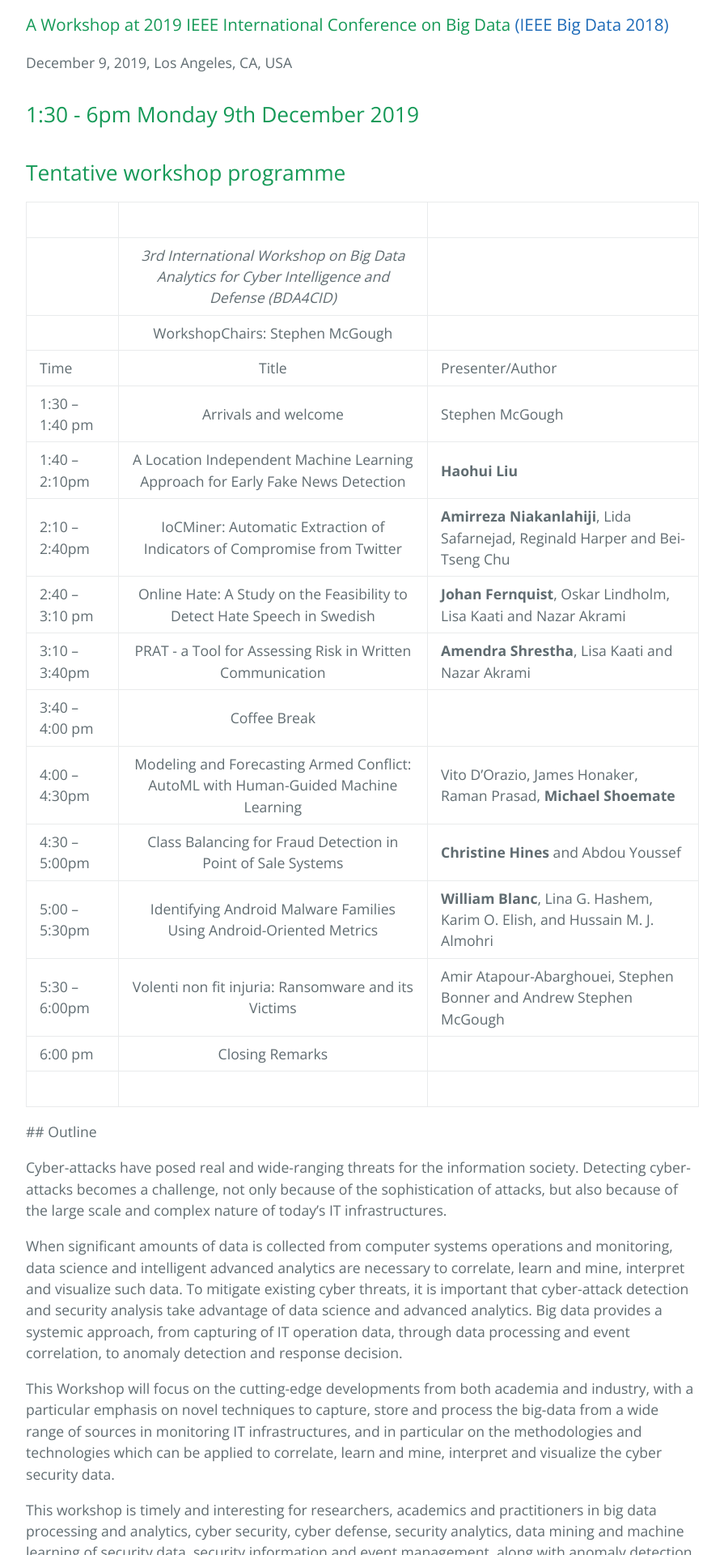
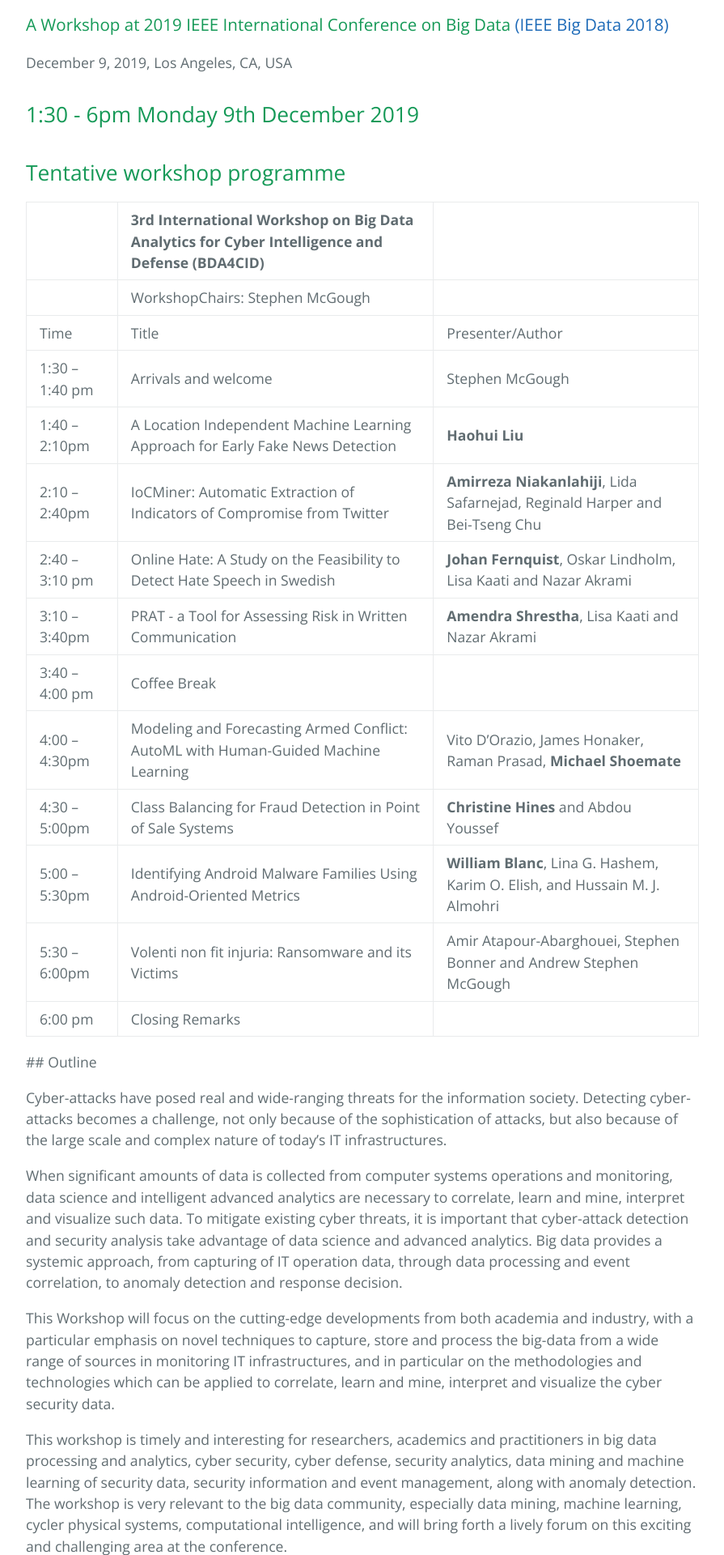
Before and after one commit to bda4cid/bda4cid.github.io, a Jekyll site: the page built from index.md, in a window 1280 px wide. Shown: the part 405-2325 px from the top of the page at 81% size, without its empty margins (192-1087 px from the left). Built offline with Jekyll 4.4.1, drawn with Linux system fonts in a browser that asks for light colours; our own code applies the rules of GitHub Pages for plain Markdown files.

Commit message:
fix table

```diff
--- a/index.md
+++ b/index.md
@@ -9,9 +9,8 @@ December 9, 2019, Los Angeles, CA, USA
 
 ## Tentative workshop programme
 
-|  |  |  |
 |----|:--:|-----|
-|| *3rd International Workshop on Big Data Analytics for Cyber Intelligence and Defense (BDA4CID)* ||
+|| **3rd International Workshop on Big Data Analytics for Cyber Intelligence and Defense (BDA4CID)** ||
 || WorkshopChairs: Stephen McGough ||
 | Time | Title | Presenter/Author |
 | 1:30 – 1:40 pm | Arrivals and welcome | Stephen McGough |
@@ -25,7 +24,6 @@ December 9, 2019, Los Angeles, CA, USA
 | 5:00 – 5:30pm | Identifying Android Malware Families Using Android-Oriented Metrics | **William Blanc**, Lina G. Hashem, Karim O. Elish, and Hussain M. J. Almohri |
 | 5:30 – 6:00pm | Volenti non fit injuria: Ransomware and its Victims | Amir Atapour-Abarghouei, Stephen Bonner and Andrew Stephen McGough |
 | 6:00 pm | Closing Remarks ||
-| | | |
 
 
 ## Outline
```
